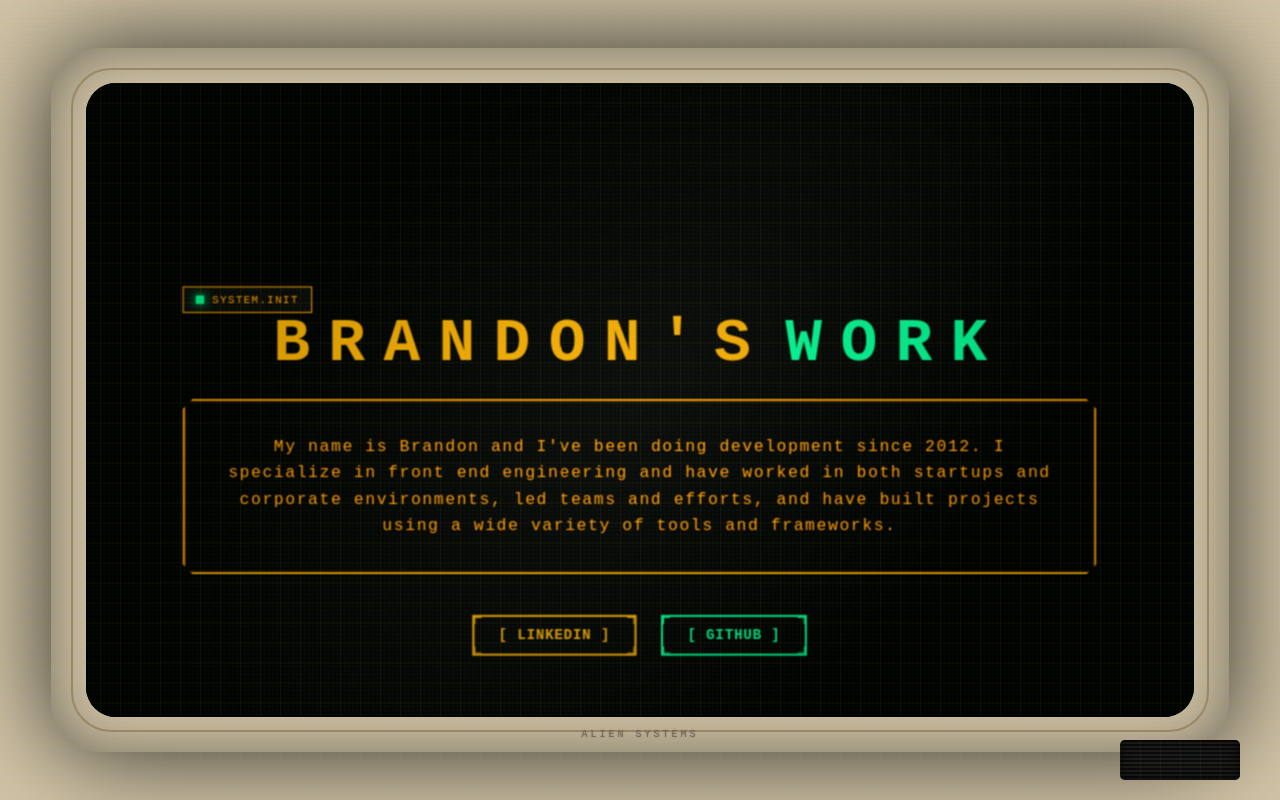
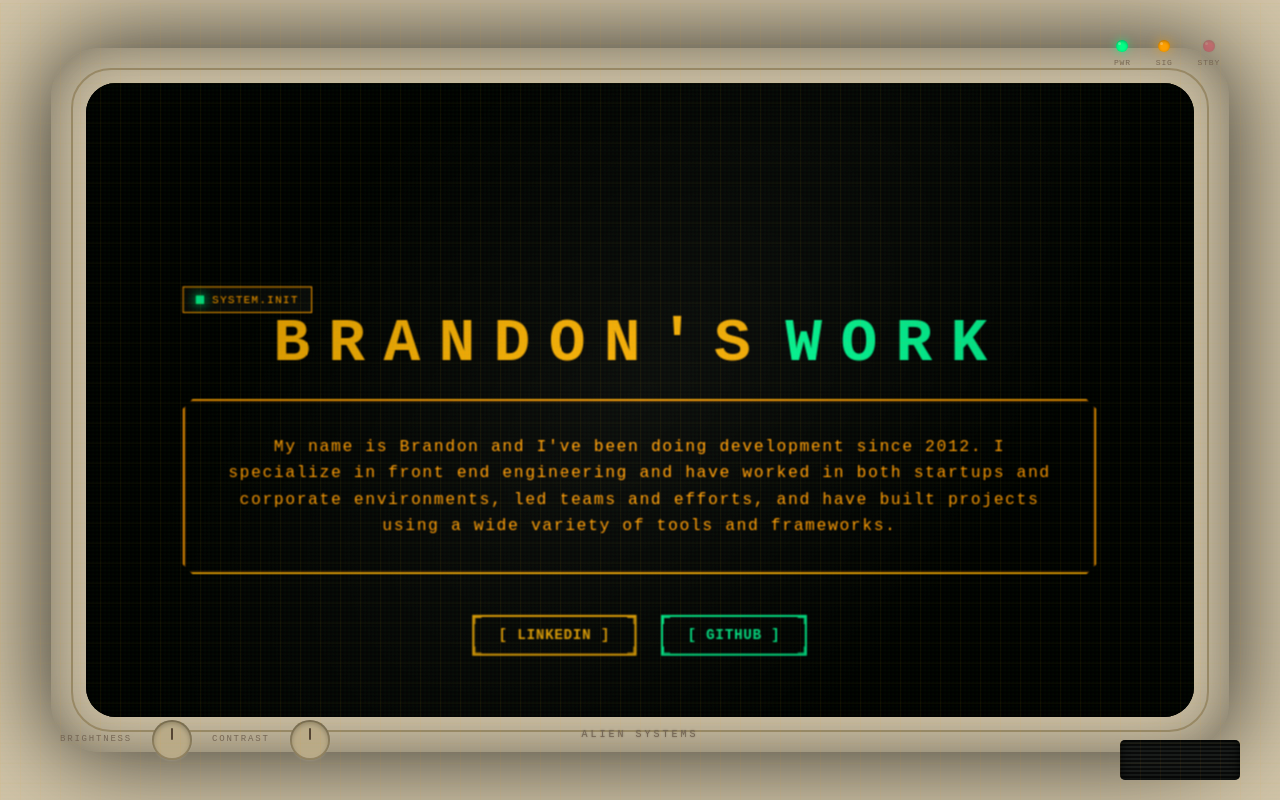
Before and after one commit to github-bdem/brandons.work, a React (Vite) app: page / in a window 1280 px wide. Built offline with nearby package versions, Linux system fonts and the light colour scheme.

Commit message:
adds buttons

```diff
--- a/src/App.tsx
+++ b/src/App.tsx
@@ -128,6 +128,34 @@ function App() {
                 </div>
             </div>
             <div className="crt-speaker-grille"></div>
+
+            {/* Control Panel */}
+            <div className="crt-control-panel">
+                <div className="control-label">BRIGHTNESS</div>
+                <div className="dial">
+                    <div className="dial-marker"></div>
+                </div>
+                <div className="control-label">CONTRAST</div>
+                <div className="dial">
+                    <div className="dial-marker"></div>
+                </div>
+            </div>
+
+            {/* Indicator Lights */}
+            <div className="crt-indicators">
+                <div className="indicator-group">
+                    <div className="indicator-light power active"></div>
+                    <span className="indicator-label">PWR</span>
+                </div>
+                <div className="indicator-group">
+                    <div className="indicator-light signal pulse"></div>
+                    <span className="indicator-label">SIG</span>
+                </div>
+                <div className="indicator-group">
+                    <div className="indicator-light standby"></div>
+                    <span className="indicator-label">STBY</span>
+                </div>
+            </div>
         </div>
     );
 }
--- a/src/index.css
+++ b/src/index.css
@@ -729,6 +729,136 @@ body::before {
     z-index: 11;
 }
 
+/* Control Panel */
+.crt-control-panel {
+    position: absolute;
+    bottom: 40px;
+    left: 60px;
+    display: flex;
+    align-items: center;
+    gap: 20px;
+}
+
+.control-label {
+    font-family: "Courier New", monospace;
+    font-size: 9px;
+    letter-spacing: 0.2em;
+    color: #776655;
+    text-transform: uppercase;
+}
+
+.dial {
+    width: 40px;
+    height: 40px;
+    background: #998866;
+    border-radius: 50%;
+    position: relative;
+    box-shadow:
+        inset 0 2px 4px rgba(0, 0, 0, 0.3),
+        0 1px 2px rgba(255, 255, 255, 0.1);
+    cursor: pointer;
+}
+
+.dial::before {
+    content: "";
+    position: absolute;
+    top: 2px;
+    left: 2px;
+    right: 2px;
+    bottom: 2px;
+    background: #bbaa88;
+    border-radius: 50%;
+    box-shadow:
+        0 2px 4px rgba(0, 0, 0, 0.2) inset,
+        0 -1px 2px rgba(255, 255, 255, 0.1) inset;
+}
+
+.dial-marker {
+    position: absolute;
+    top: 8px;
+    left: 50%;
+    transform: translateX(-50%);
+    width: 2px;
+    height: 12px;
+    background: #554433;
+    border-radius: 1px;
+}
+
+/* Indicator Lights */
+.crt-indicators {
+    position: absolute;
+    top: 40px;
+    right: 60px;
+    display: flex;
+    gap: 25px;
+}
+
+.indicator-group {
+    display: flex;
+    flex-direction: column;
+    align-items: center;
+    gap: 5px;
+}
+
+.indicator-light {
+    width: 12px;
+    height: 12px;
+    border-radius: 50%;
+    background: #443322;
+    box-shadow:
+        inset 0 1px 3px rgba(0, 0, 0, 0.5),
+        0 0 3px rgba(0, 0, 0, 0.2);
+    position: relative;
+}
+
+.indicator-light::before {
+    content: "";
+    position: absolute;
+    top: 2px;
+    left: 2px;
+    width: 3px;
+    height: 3px;
+    border-radius: 50%;
+    background: rgba(255, 255, 255, 0.3);
+}
+
+.indicator-light.power.active {
+    background: #00ff88;
+    box-shadow:
+        inset 0 1px 3px rgba(0, 0, 0, 0.3),
+        0 0 10px rgba(0, 255, 136, 0.6);
+}
+
+.indicator-light.signal.pulse {
+    background: #ff9f00;
+    animation: indicator-pulse 2s infinite;
+}
+
+.indicator-light.standby {
+    background: #ff0040;
+    opacity: 0.3;
+}
+
+@keyframes indicator-pulse {
+    0%, 100% {
+        box-shadow:
+            inset 0 1px 3px rgba(0, 0, 0, 0.3),
+            0 0 10px rgba(255, 159, 0, 0.6);
+    }
+    50% {
+        box-shadow:
+            inset 0 1px 3px rgba(0, 0, 0, 0.3),
+            0 0 20px rgba(255, 159, 0, 0.8);
+    }
+}
+
+.indicator-label {
+    font-family: "Courier New", monospace;
+    font-size: 8px;
+    letter-spacing: 0.1em;
+    color: #776655;
+}
+
 /* Utility classes */
 .line-clamp-3 {
     display: -webkit-box;
```
